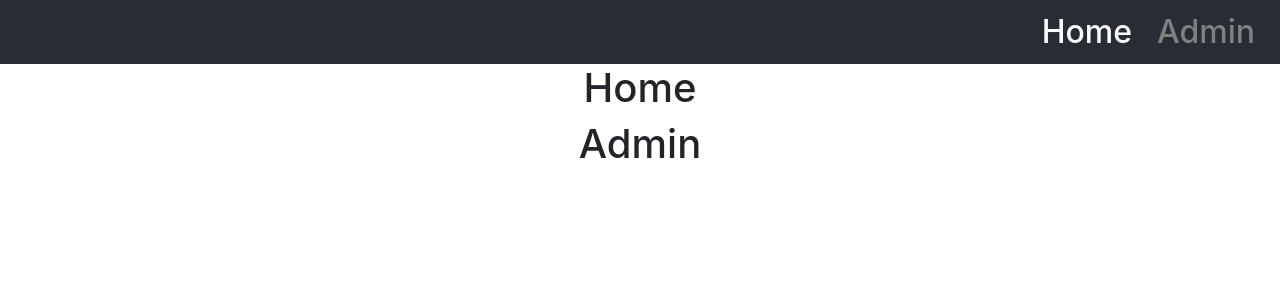
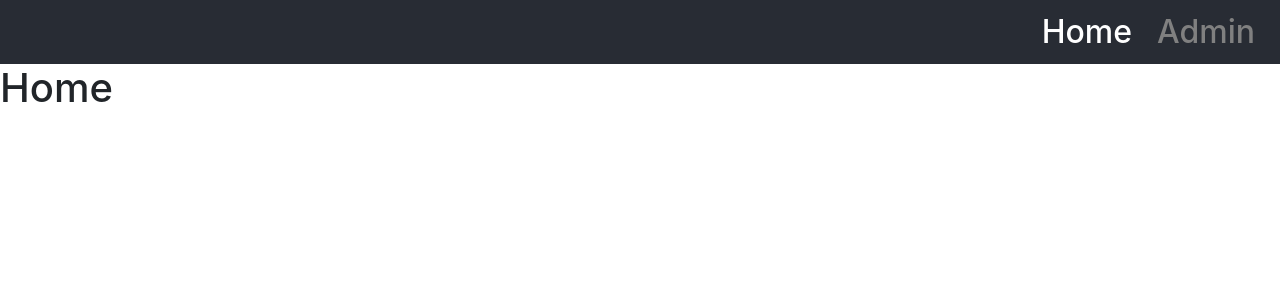
Before and after one commit to mpb9/helpdesk, a React (Create React App) app in the folder frontend/: page / in a window 1280 px wide. Shown: the top 300 px of the page. Built offline with nearby package versions, Linux system fonts and the light colour scheme.

Commit message:
header links to seperate admin and home pages

```diff
--- a/frontend/src/App.css
+++ b/frontend/src/App.css
@@ -17,13 +17,18 @@
 .App-header h2 {
   margin: 0;
   padding-right: 25px;
+  color: white;
 }
 
 .App-header h2:hover {
   cursor: pointer;
-  color: blue;
+  color: blue !important;
 }
 
 .App-admin {
-  color: grey;
+  color: grey !important;
 }
+
+a {
+  text-decoration: none;
+}
--- a/frontend/src/App.js
+++ b/frontend/src/App.js
@@ -1,19 +1,28 @@
 import "bootstrap/dist/css/bootstrap.min.css";
 import React from "react";
+import { Link, Route, BrowserRouter as Router, Routes } from "react-router-dom";
 import "./App.css";
 import Admin from "./components/Admin";
 import Home from "./components/Home";
 
 function App() {
   return (
-    <div className="App">
-      <div className="App-header">
-        <h2>Home</h2>
-        <h2 className="App-admin">Admin</h2>
+    <Router>
+      <div className="App">
+        <div className="App-header">
+          <Link to="/">
+            <h2>Home</h2>
+          </Link>
+          <Link to="/admin">
+            <h2 className="App-admin">Admin</h2>
+          </Link>
+        </div>
       </div>
-      <Home></Home>
-      <Admin></Admin>
-    </div>
+      <Routes>
+        <Route exact path="/" element={<Home />} />
+        <Route path="/admin" element={<Admin />} />
+      </Routes>
+    </Router>
   );
 }
 
```
